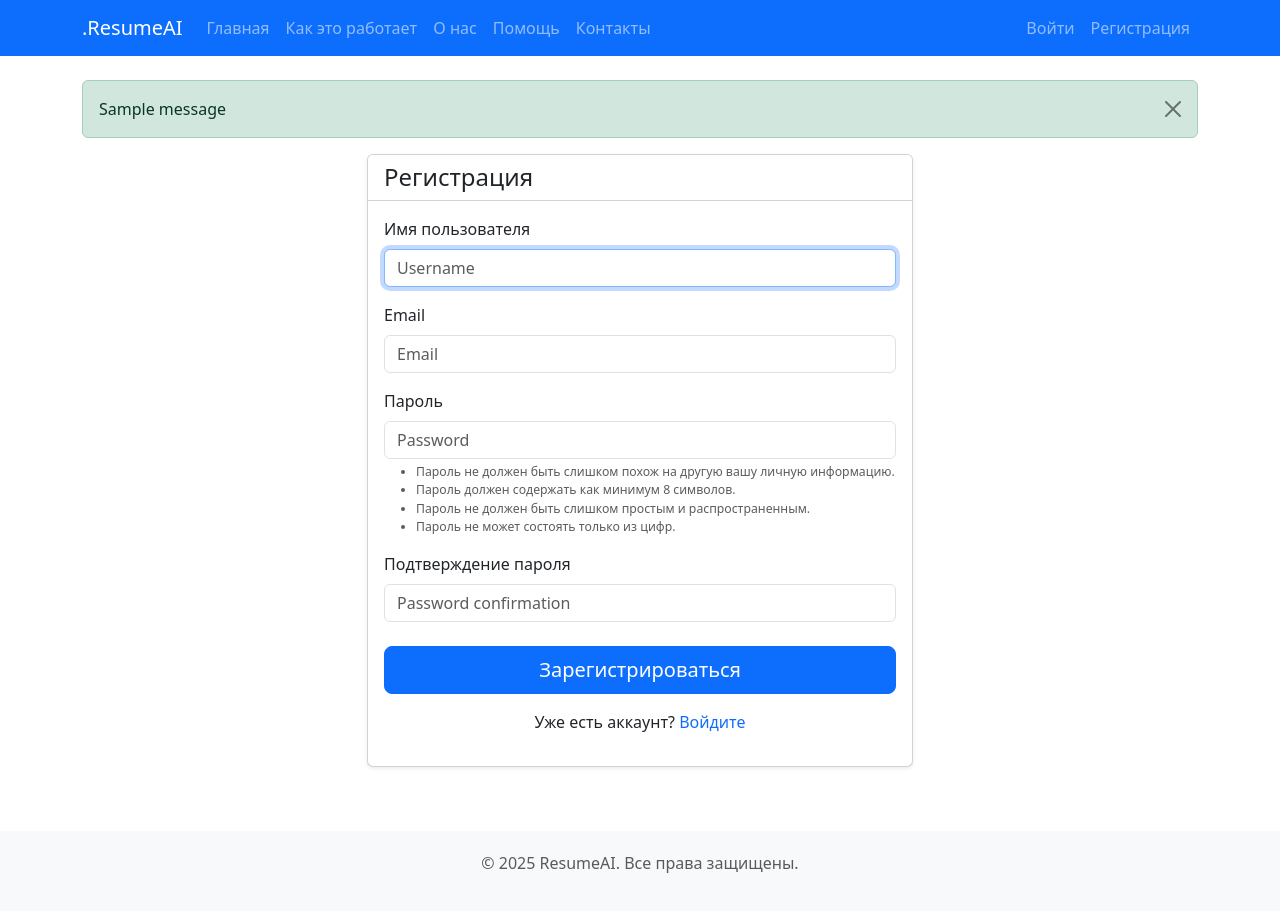
After one commit to BDOlegsey/.ResumeAI, a Django app: page /register/ in a window 1280 px wide. The commit adds this page. Run offline with Django 5.2, Linux system fonts and the light colour scheme; tables that the repository leaves empty hold one stand-in row (values such as "Sample post"); one stand-in notice (Sample message) is shown.

Commit message:
Добавлена регистрация и вход

```diff
--- /dev/null
+++ b/core/forms.py
@@ -0,0 +1,31 @@
+from django import forms
+from django.contrib.auth.forms import UserCreationForm, AuthenticationForm
+from django.contrib.auth.models import User
+
+
+class CustomUserCreationForm(UserCreationForm):
+    email = forms.EmailField(required=True, label="Email")
+
+    class Meta:
+        model = User
+        fields = ("username", "email", "password1", "password2")
+
+    def __init__(self, *args, **kwargs):
+        super().__init__(*args, **kwargs)
+        # Добавляем Bootstrap классы к полям
+        for field_name in self.fields:
+            self.fields[field_name].widget.attrs.update({
+                'class': 'form-control',
+                'placeholder': self.fields[field_name].label
+            })
+
+
+class CustomAuthenticationForm(AuthenticationForm):
+    def __init__(self, *args, **kwargs):
+        super().__init__(*args, **kwargs)
+        # Добавляем Bootstrap классы к полям
+        for field_name in self.fields:
+            self.fields[field_name].widget.attrs.update({
+                'class': 'form-control',
+                'placeholder': self.fields[field_name].label
+            })
--- /dev/null
+++ b/core/templates/auth/register.html
@@ -0,0 +1,74 @@
+{% extends "base.html" %}
+
+{% block title %}Регистрация{% endblock %}
+
+{% block content %}
+<div class="row justify-content-center">
+    <div class="col-lg-6">
+        <div class="card shadow-sm">
+            <div class="card-header bg-white">
+                <h2 class="h4 mb-0">Регистрация</h2>
+            </div>
+            <div class="card-body">
+                <form method="post">
+                    {% csrf_token %}
+
+                    {% if form.errors %}
+                    <div class="alert alert-danger">
+                        <strong>Ошибка!</strong> Пожалуйста, исправьте ошибки ниже.
+                    </div>
+                    {% endif %}
+
+                    <div class="mb-3">
+                        <label for="id_username" class="form-label">Имя пользователя</label>
+                        {{ form.username }}
+                        {% if form.username.errors %}
+                        <div class="text-danger small">{{ form.username.errors }}</div>
+                        {% endif %}
+                    </div>
+
+                    <div class="mb-3">
+                        <label for="id_email" class="form-label">Email</label>
+                        {{ form.email }}
+                        {% if form.email.errors %}
+                        <div class="text-danger small">{{ form.email.errors }}</div>
+                        {% endif %}
+                    </div>
+
+                    <div class="mb-3">
+                        <label for="id_password1" class="form-label">Пароль</label>
+                        {{ form.password1 }}
+                        {% if form.password1.errors %}
+                        <div class="text-danger small">{{ form.password1.errors }}</div>
+                        {% endif %}
+                        <div class="form-text">
+                            <ul class="small">
+                                <li>Пароль не должен быть слишком похож на другую вашу личную информацию.</li>
+                                <li>Пароль должен содержать как минимум 8 символов.</li>
+                                <li>Пароль не должен быть слишком простым и распространенным.</li>
+                                <li>Пароль не может состоять только из цифр.</li>
+                            </ul>
+                        </div>
+                    </div>
+
+                    <div class="mb-4">
+                        <label for="id_password2" class="form-label">Подтверждение пароля</label>
+                        {{ form.password2 }}
+                        {% if form.password2.errors %}
+                        <div class="text-danger small">{{ form.password2.errors }}</div>
+                        {% endif %}
+                    </div>
+
+                    <button type="submit" class="btn btn-primary btn-lg w-100">
+                        Зарегистрироваться
+                    </button>
+                </form>
+
+                <div class="text-center mt-3">
+                    <p>Уже есть аккаунт? <a href="{% url 'login' %}" class="text-decoration-none">Войдите</a></p>
+                </div>
+            </div>
+        </div>
+    </div>
+</div>
+{% endblock %}
--- a/core/templates/base.html
+++ b/core/templates/base.html
@@ -30,12 +30,27 @@
                 <span class="navbar-toggler-icon"></span>
             </button>
             <div class="collapse navbar-collapse" id="navbarNav">
-                <ul class="navbar-nav ms-auto">
+                <ul class="navbar-nav me-auto">
                     <li class="nav-item"><a class="nav-link" href="{% url 'index' %}">Главная</a></li>
                     <li class="nav-item"><a class="nav-link" href="{% url 'how_it_works' %}">Как это работает</a></li>
                     <li class="nav-item"><a class="nav-link" href="{% url 'about' %}">О нас</a></li>
                     <li class="nav-item"><a class="nav-link" href="{% url 'help' %}">Помощь</a></li>
                     <li class="nav-item"><a class="nav-link" href="{% url 'contacts' %}">Контакты</a></li>
+                </ul>
+                <ul class="navbar-nav ms-auto">
+                    {% if user.is_authenticated %}
+                        <li class="nav-item dropdown">
+                            <a class="nav-link dropdown-toggle" href="#" role="button" data-bs-toggle="dropdown">
+                                👋 {{ user.username }}
+                            </a>
+                            <ul class="dropdown-menu">
+                                <li><a class="dropdown-item" href="{% url 'logout' %}">Выйти</a></li>
+                            </ul>
+                        </li>
+                    {% else %}
+                        <li class="nav-item"><a class="nav-link" href="{% url 'login' %}">Войти</a></li>
+                        <li class="nav-item"><a class="nav-link" href="{% url 'register' %}">Регистрация</a></li>
+                    {% endif %}
                 </ul>
             </div>
         </div>
@@ -43,6 +58,16 @@
 
     <!-- Основной контент -->
     <main class="container py-4">
+        <!-- Сообщения -->
+        {% if messages %}
+            {% for message in messages %}
+                <div class="alert alert-{{ message.tags }} alert-dismissible fade show" role="alert">
+                    {{ message }}
+                    <button type="button" class="btn-close" data-bs-dismiss="alert"></button>
+                </div>
+            {% endfor %}
+        {% endif %}
+
         {% block content %}
         {% endblock %}
     </main>
--- a/core/urls.py
+++ b/core/urls.py
@@ -8,4 +8,8 @@ urlpatterns = [
     path("contacts/", views.contacts, name="contacts"),
     path("how-it-works/", views.how_it_works, name="how_it_works"),
     path("about/", views.about, name="about"),
+    # Аутентификация
+    path("register/", views.register_view, name="register"),
+    path("login/", views.login_view, name="login"),
+    path("logout/", views.logout_view, name="logout"),
 ]
--- a/core/views.py
+++ b/core/views.py
@@ -1,8 +1,17 @@
 from django.shortcuts import render, redirect
 from django.http import HttpResponse
+from django.contrib.auth import login, logout, authenticate
+from django.contrib.auth.decorators import login_required
+from django.contrib import messages
+from .forms import CustomUserCreationForm, CustomAuthenticationForm
 
 def index(request):
     if request.method == "POST":
+        # Проверяем, авторизован ли пользователь
+        if not request.user.is_authenticated:
+            messages.warning(request, "Для создания резюме необходимо войти в систему.")
+            return redirect('login')
+
         employers = request.POST.get("employers", "").strip()
         achievements = request.POST.get("achievements", "").strip()
 
@@ -17,10 +26,12 @@ def index(request):
         # А пока — заглушка:
         if employers or achievements:
             resume_text = (
-                "📄 Ваше резюме (заглушка — ИИ пока не подключён)\n\n"
-                "💼 Работодатели:\n" + (employers if employers else "—") + "\n\n"
-                "🏆 Достижения:\n" + (achievements if achievements else "—") + "\n\n"
-                "✅ Совет: в будущем здесь будет профессионально составленное резюме от LLM-агента."
+                    "📄 Ваше резюме (заглушка — ИИ пока не подключён)\n\n"
+                    "💼 Работодатели:\n" + (employers if employers else "—") + "\n\n"
+                                                                              "🏆 Достижения:\n" + (
+                        achievements if achievements else "—") + "\n\n"
+                                                                 f"👤 Создано пользователем: {request.user.username}\n\n"
+                                                                 "✅ Совет: в будущем здесь будет профессионально составленное резюме от LLM-агента."
             )
         else:
             resume_text = "⚠️ Вы не ввели ни работодателей, ни достижений. Вернитесь и заполните хотя бы одно поле."
@@ -39,19 +50,63 @@ def index(request):
         "achievements": achievements
     })
 
+
+@login_required
 def result(request):
     # Получаем сгенерированное резюме из сессии
     resume = request.session.get("generated_resume", "Резюме не найдено. Вернитесь на главную и создайте его.")
     return render(request, "result.html", {"resume": resume})
 
+
+def register_view(request):
+    if request.method == 'POST':
+        form = CustomUserCreationForm(request.POST)
+        if form.is_valid():
+            user = form.save()
+            login(request, user)
+            messages.success(request, f'Добро пожаловать, {user.username}! Вы успешно зарегистрировались.')
+            return redirect('index')
+    else:
+        form = CustomUserCreationForm()
+
+    return render(request, 'auth/register.html', {'form': form})
+
+
+def login_view(request):
+    if request.method == 'POST':
+        form = CustomAuthenticationForm(request, data=request.POST)
+        if form.is_valid():
+            username = form.cleaned_data.get('username')
+            password = form.cleaned_data.get('password')
+            user = authenticate(username=username, password=password)
+            if user is not None:
+                login(request, user)
+                messages.success(request, f'Добро пожаловать, {username}!')
+                next_url = request.GET.get('next', 'index')
+                return redirect(next_url)
+    else:
+        form = CustomAuthenticationForm()
+
+    return render(request, 'auth/login.html', {'form': form})
+
+
+def logout_view(request):
+    logout(request)
+    messages.info(request, 'Вы успешно вышли из системы.')
+    return redirect('index')
+
+
 def help_page(request):
     return render(request, "help.html")
+
 
 def contacts(request):
     return render(request, "contacts.html")
 
+
 def how_it_works(request):
     return render(request, "how_it_works.html")
 
+
 def about(request):
     return render(request, "about.html")
--- a/resume_agent/settings.py
+++ b/resume_agent/settings.py
@@ -122,3 +122,7 @@ STATIC_URL = 'static/'
 # https://docs.djangoproject.com/en/5.0/ref/settings/#default-auto-field
 
 DEFAULT_AUTO_FIELD = 'django.db.models.BigAutoField'
+
+LOGIN_REDIRECT_URL = '/'
+LOGOUT_REDIRECT_URL = '/'
+LOGIN_URL = '/login/'
```
Also changed, not shown: core/templates/auth/login.html (added, +46 -0 lines), core/templates/index.html (+22 -3 lines).
